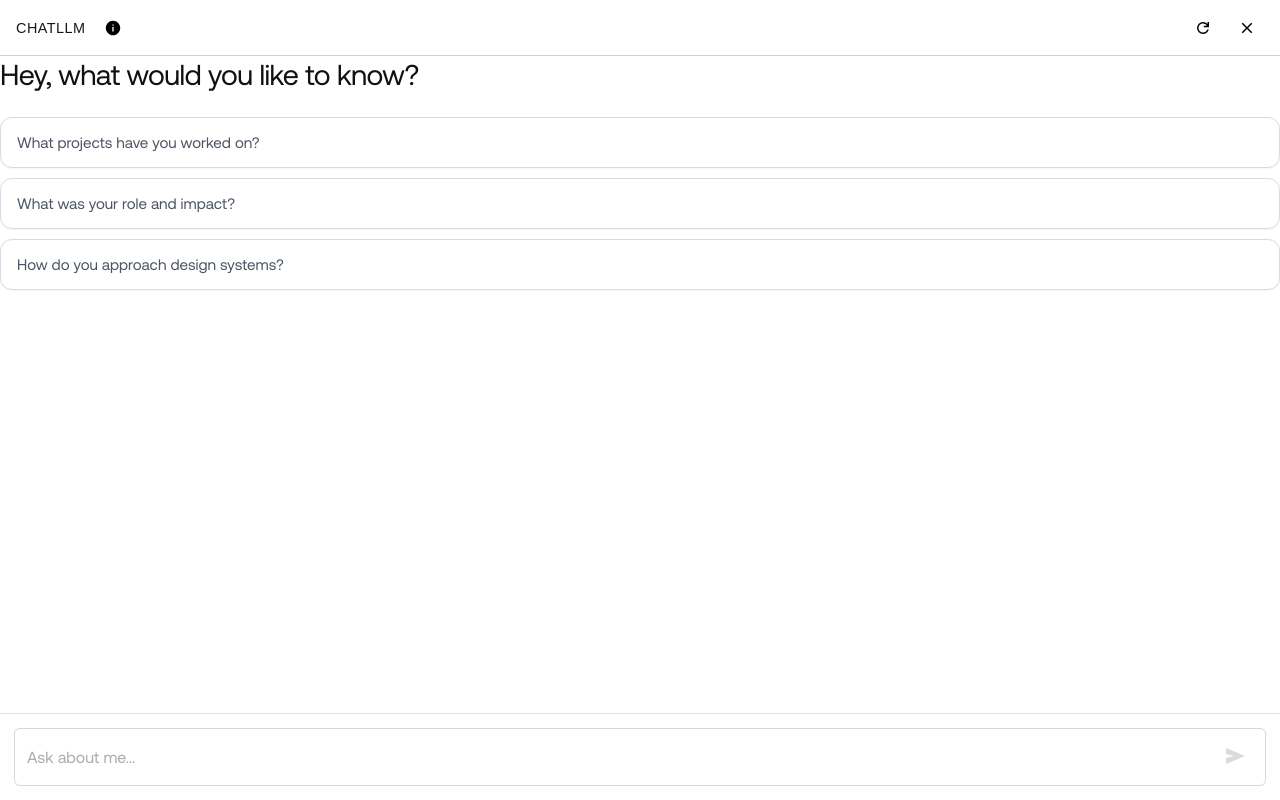
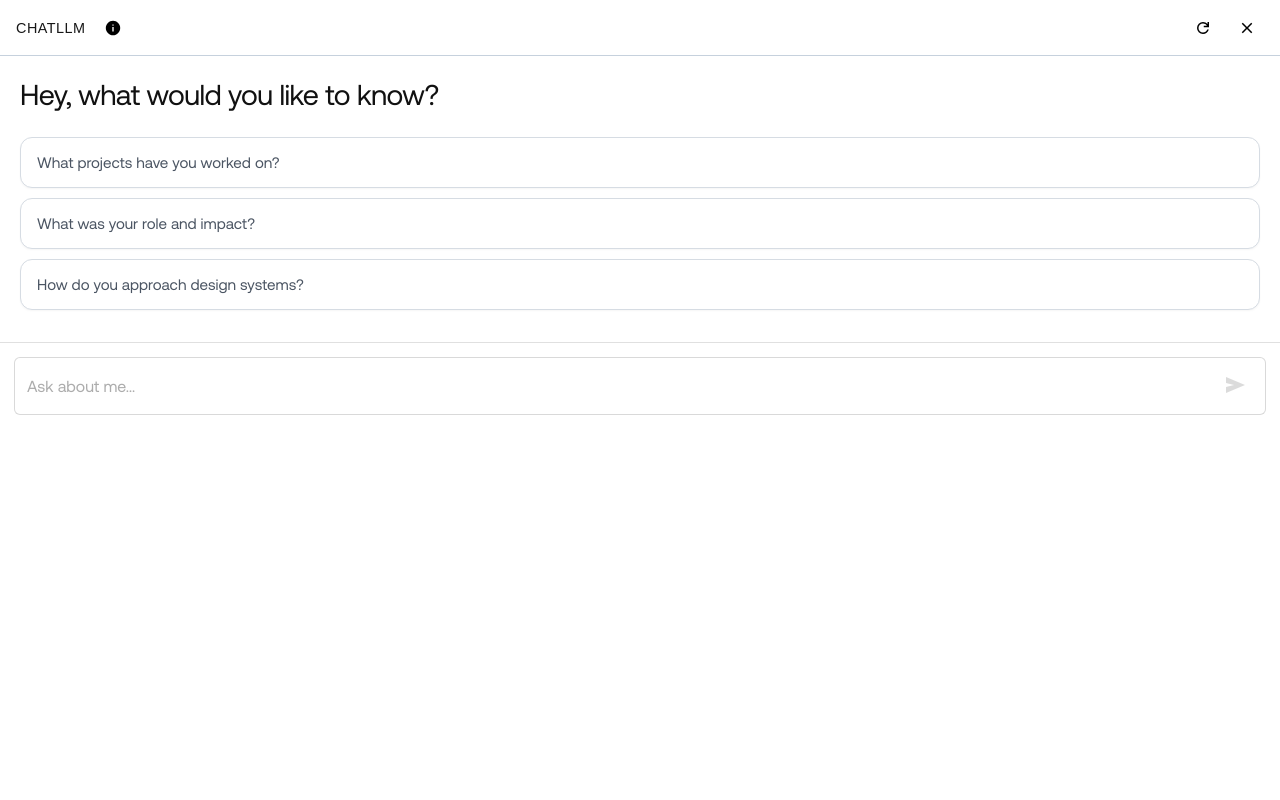
Before and after one commit to santilobos/portfolio-assistant-api2, a Next.js app: page /widget in a window 1280 px wide. Built offline with nearby package versions, Linux system fonts and the light colour scheme; a web font is replaced by a local one.

Commit message:
ajustes en css

```diff
--- a/app/widget/page.module.css
+++ b/app/widget/page.module.css
@@ -1,4 +1,4 @@
-/*
+
 
  --- Base del Widget ---
 .app {
@@ -12,7 +12,7 @@
   overflow: hidden;
 }
 
-/* --- Área de Mensajes ---
+
 .messages {
   flex: 1;
   overflow-y: auto;
@@ -23,34 +23,7 @@
   scroll-behavior: smooth;
 }
 
-/* page.module.css */
-.app {
-  display: flex;
-  flex-direction: column;
-  /* Usa dvh para que se ajuste cuando sale el teclado */
-  height: 100dvh;
-  width: 100%;
-  position: fixed; /* Evita que el fondo haga scroll */
-  top: 0;
-  left: 0;
-  background: #fff;
-  overflow: hidden;
-}
 
-.messages {
-  flex: 1; /* Esto empuja el input hacia abajo */
-  overflow-y: auto;
-  -webkit-overflow-scrolling: touch;
-  padding-bottom: 20px;
-}
-
-.inputContainer {
-  padding: 14px;
-  padding-bottom: env(safe-area-inset-bottom, 14px); /* Respeta el área de la 'rayita' del iPhone */
-  border-top: 1px solid rgba(0,0,0,0.12);
-  background: #fff;
-  z-index: 100;
-}
 
 /* --- Filas y Burbujas --- */
 .assistantRow {
```
